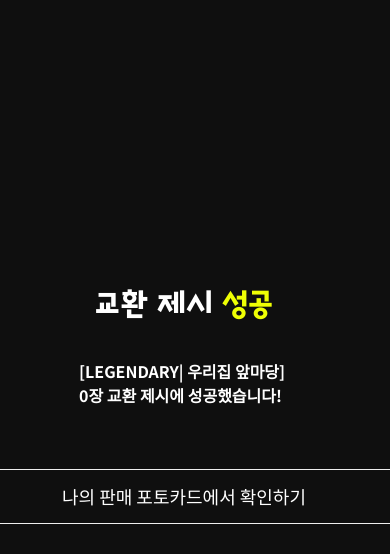
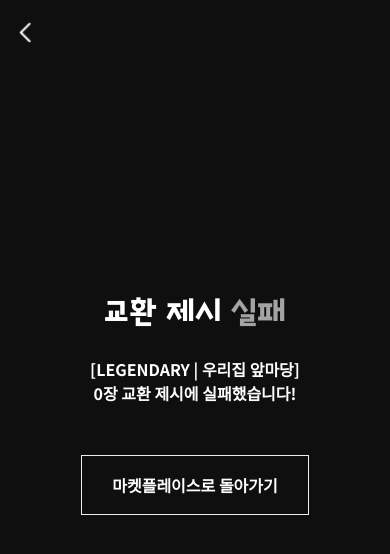
Before and after one commit to Jin-coding-333/3-my_favorite_photo-2team-fe, a Next.js app: page /result in a window 390 px wide. Shown: the top 554 px of the page. Built offline with nearby package versions, Linux system fonts and the light colour scheme.

Commit message:
styles: 미디어 쿼리 적용

```diff
--- a/pages/result.jsx
+++ b/pages/result.jsx
@@ -5,7 +5,7 @@ import Link from "next/link";
 
 export default function Result() {
 
-  const result = 'success'
+  const result = 'false'
   const type = 'exchangeSuggestionRegistration'
 
   let content = {
@@ -71,9 +71,6 @@ export default function Result() {
         exitButtonUrl: '/',
       };
       break;
-    case '':
-      alert('type을 부모 컴포넌트에서 입력해 주세요');
-      break;
   }
 
   return (
@@ -87,25 +84,25 @@ export default function Result() {
         </h1>
         <div className={styles.subTextBox}>
           <p className={styles.subText}>
-            [{'LEGENDARY'}| {'우리집 앞마당'}] {0}장 {content.message}에
+            [{'LEGENDARY '}| {'우리집 앞마당'}] {0}장 {content.message}에
             {result === 'success' ? ' 성공' : ' 실패'}했습니다!
           </p>
         </div>
         <Link href={`${content.buttonUrl}`}>
           <Button
             className={styles.buttonComponent}
-            type="secondary" size="xl">
-            {content.buttonText}
+            type="secondary">
+            <span className={styles.buttonText}>{content.buttonText}</span>
           </Button>
         </Link>
         {/* x 버튼 */}
-        <Link href={content.exitButtonUrl}><div className={styles.closeBtn} /></Link>
+        <Link href={content.exitButtonUrl}>
+          <div className={styles.closeBtn} />
+        </Link>
       </div>
+      <Link href={content.exitButtonUrl}>
         <div
           className={styles.backPageButton}
-        style={{
-          position: 'relative',
-        }}
         >
           <Image
             src="/icon/type=back.png"
@@ -116,6 +113,7 @@ export default function Result() {
             }}
           />
         </div>
+      </Link>
     </div >
   );
 }
--- a/styles/pages/Result.module.css
+++ b/styles/pages/Result.module.css
@@ -36,12 +36,16 @@
   font-family: Noto Sans KR;
   font-size: 20px;
   font-weight: 500;
-  margin-bottom: 62px;
+  margin-bottom: 60px;
 }
 
 .buttonComponent {
-  width: 440px;
-  height: 60px;
+  padding: 17px 98px;
+}
+
+.buttonText {
+  font-size: 18px;
+  font-weight: 700;
 }
 
 .closeBtn {
@@ -105,8 +109,12 @@
   }
 
   .buttonComponent {
-    width: 226px;
-    height: 55px;
+    padding: 16px 30px;
+  }
+
+  .buttonText {
+    font-size: 16px;
+    font-weight: 700;
   }
 
   .moveButton {
@@ -119,7 +127,7 @@
   }
 }
 
-@media screen and (max-width: 744px) {
+@media (max-width: 744px) {
   .resultContainer {
     width: 100%;
     height: 812px;
@@ -137,6 +145,7 @@
   .mainText {
     font-size: 30px;
     font-weight: 400;
+    margin-bottom: 30px;
   }
 
   .subTextBox {
@@ -146,6 +155,8 @@
   .subText {
     font-size: 16px;
     font-weight: 700;
+    margin-bottom: 50px;
+    text-align: center;
   }
 
   .closeBtn {
@@ -155,9 +166,9 @@
   .backPageButton {
     display: block;
     position: absolute;
-    top: -745px;
-    right: 464px;
-    width: 22px;
-    height: 22px;
+    top: 20px;
+    left: 19px;
+    width: 25px;
+    height: 25px;
   }
 }
```
Lines whose indentation alone changed are shown as unchanged.
